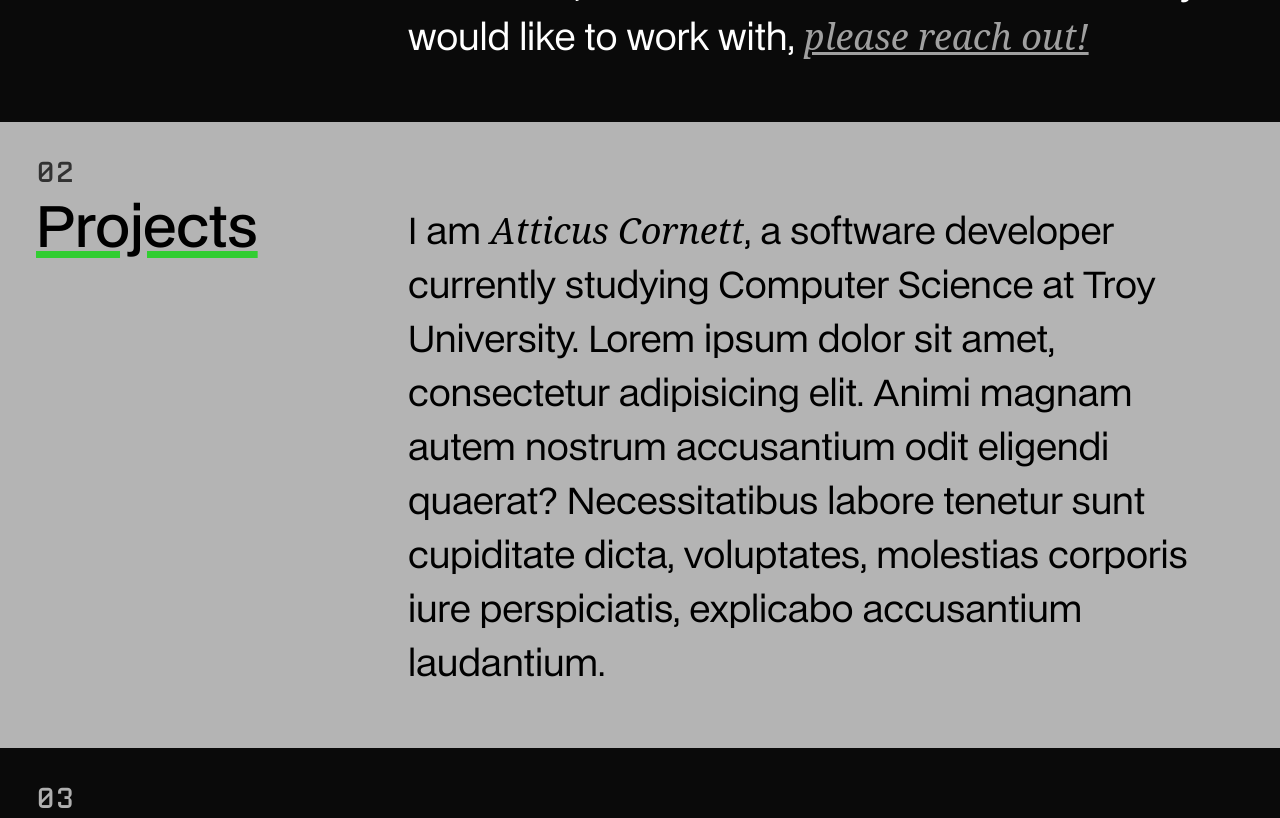
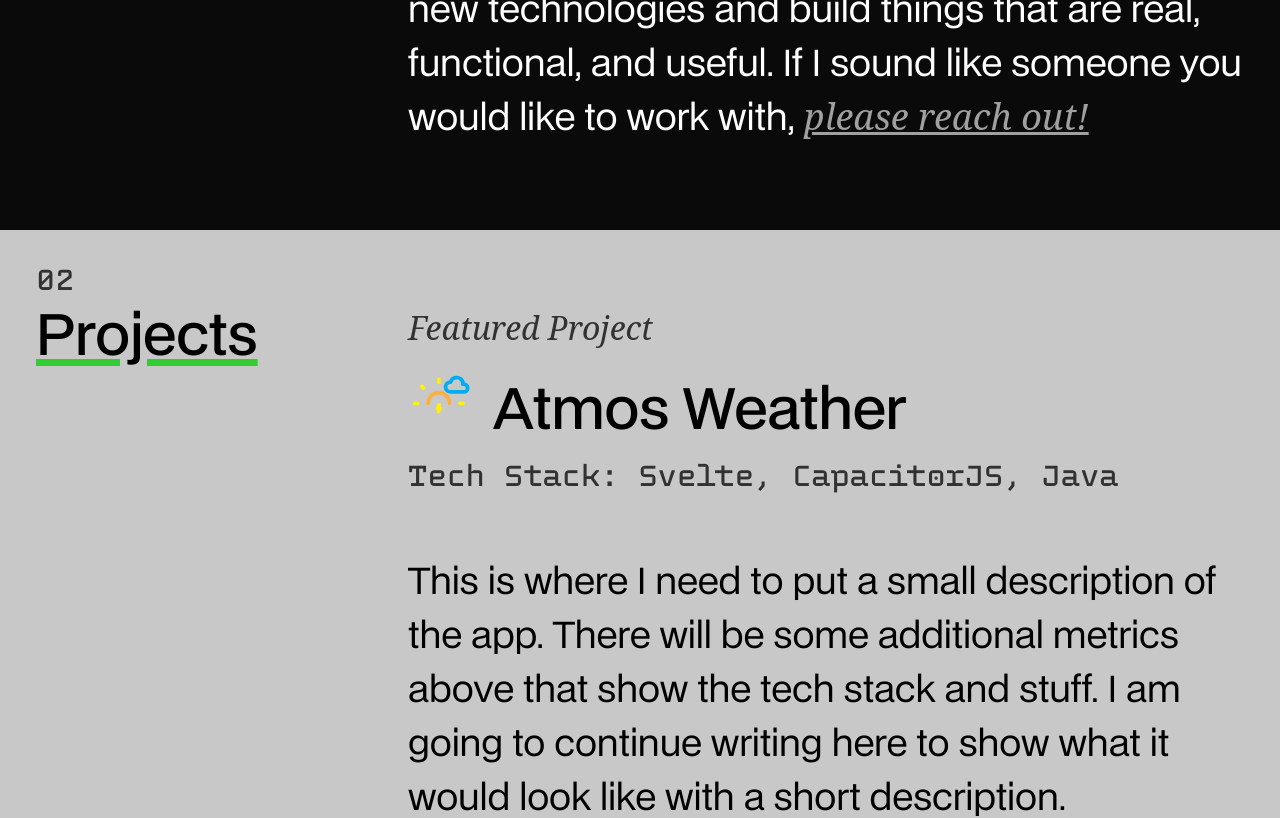
Before and after one commit to atticuscornett/atticuscornett.github.io, a SvelteKit app: page / in a window 1280 px wide. Shown: the part 1240-2058 px from the top of the page. Built offline with nearby package versions, Linux system fonts and the light colour scheme.

Commit message:
Add Layout for Project Section

```diff
--- a/src/lib/components/Section.svelte
+++ b/src/lib/components/Section.svelte
@@ -1,5 +1,5 @@
 <script>
-    let {name,  style="gray", layout="flex", size="normal", children } = $props();
+    let {name, style="gray", layout="flex", size="normal", children } = $props();
 </script>
 
 <div class="section {style} {layout} {size}" id="{name}">
@@ -14,7 +14,7 @@
     }
 
     .gray {
-        background-color: rgb(180,180,180);
+        background-color: rgb(200, 200, 200);
     }
 
     .black {
@@ -30,7 +30,7 @@
     }
 
     .normal {
-        min-height: 65vh;
+        min-height: 75vh;
     }
 
     .section :global(h1){
@@ -41,7 +41,7 @@
     }
 
     .section.gray :global(.left-side) {
-        background-color: rgb(180,180,180);
+        background-color: rgb(200, 200, 200);
     }
 
     .section.black :global(.left-side) {
--- a/src/routes/+page.svelte
+++ b/src/routes/+page.svelte
@@ -1,5 +1,6 @@
 <script>
 import Section from "$lib/components/Section.svelte";
+import AtmosWeather from "$lib/assets/AtmosWeather.svg";
 </script>
 
 <Section name="introduction" layout="center">
@@ -34,10 +35,14 @@ import Section from "$lib/components/Section.svelte";
         <h2 class="underline green-underline">Projects</h2>
     </div>
     <div class="right-side">
+        <h3 class="italic">Featured Project</h3>
+        <img src={AtmosWeather} alt="Project Icon" class="inline-icon">
+        <h2 class="inline-text">Atmos Weather</h2>
+        <h3>Tech Stack: Svelte, CapacitorJS, Java</h3>
         <p>
-            I am <span class="italic">Atticus Cornett</span>,
-            a software developer currently studying Computer Science at Troy University.
-            Lorem ipsum dolor sit amet, consectetur adipisicing elit. Animi magnam autem nostrum accusantium odit eligendi quaerat? Necessitatibus labore tenetur sunt cupiditate dicta, voluptates, molestias corporis iure perspiciatis, explicabo accusantium laudantium.
+            This is where I need to put a small description of the app.
+            There will be some additional metrics above that show the tech stack and stuff.
+            I am going to continue writing here to show what it would look like with a short description.
         </p>
     </div>
 </Section>
@@ -77,6 +82,7 @@ import Section from "$lib/components/Section.svelte";
     p {
         font-size: 2.25rem;
         margin-top: 4rem;
+        margin-bottom: 4rem;
         font-family: BDO Grotesk, sans-serif;
     }
 
@@ -146,4 +152,21 @@ import Section from "$lib/components/Section.svelte";
         font-style: italic;
         font-weight: 400;
     }
+
+    h3.italic {
+        margin-top: 3.5rem;
+    }
+
+    .inline-icon {
+        margin-top: 1rem;
+        display: inline;
+        height: 4rem;
+        width: 4rem;
+    }
+
+    .inline-text {
+        display: inline;
+        margin-left: 1rem;
+        vertical-align: ideographic;
+    }
 </style>
```
Also changed, not shown: src/lib/assets/AtmosWeather.svg (added), src/lib/assets/placeholder.jpg (added).
